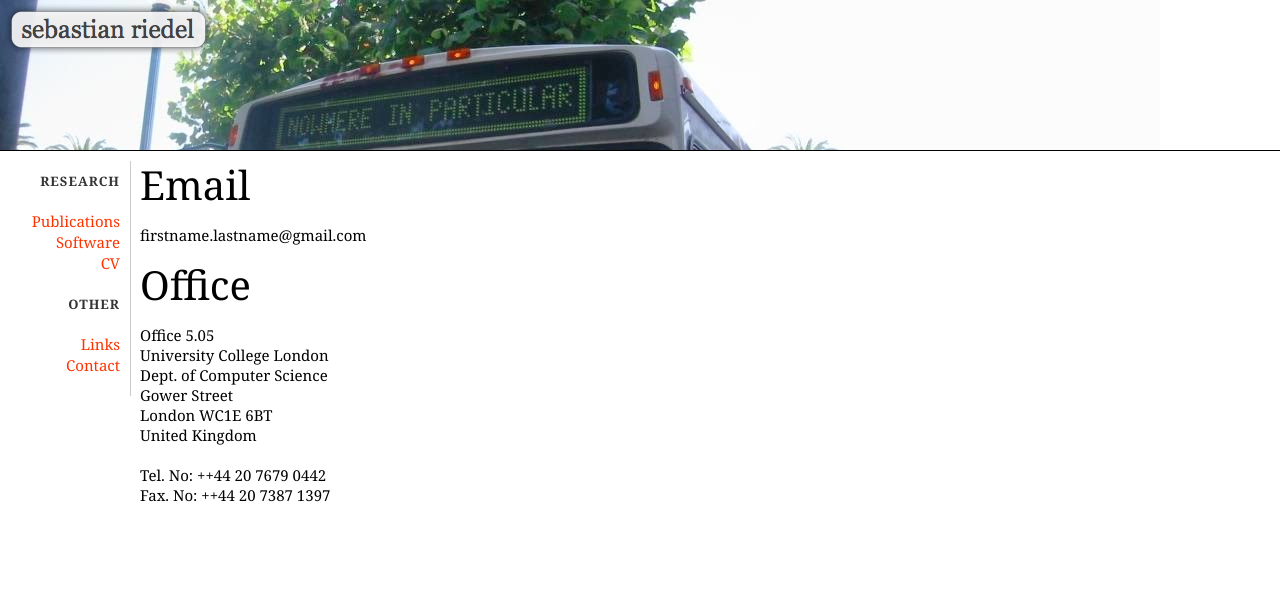
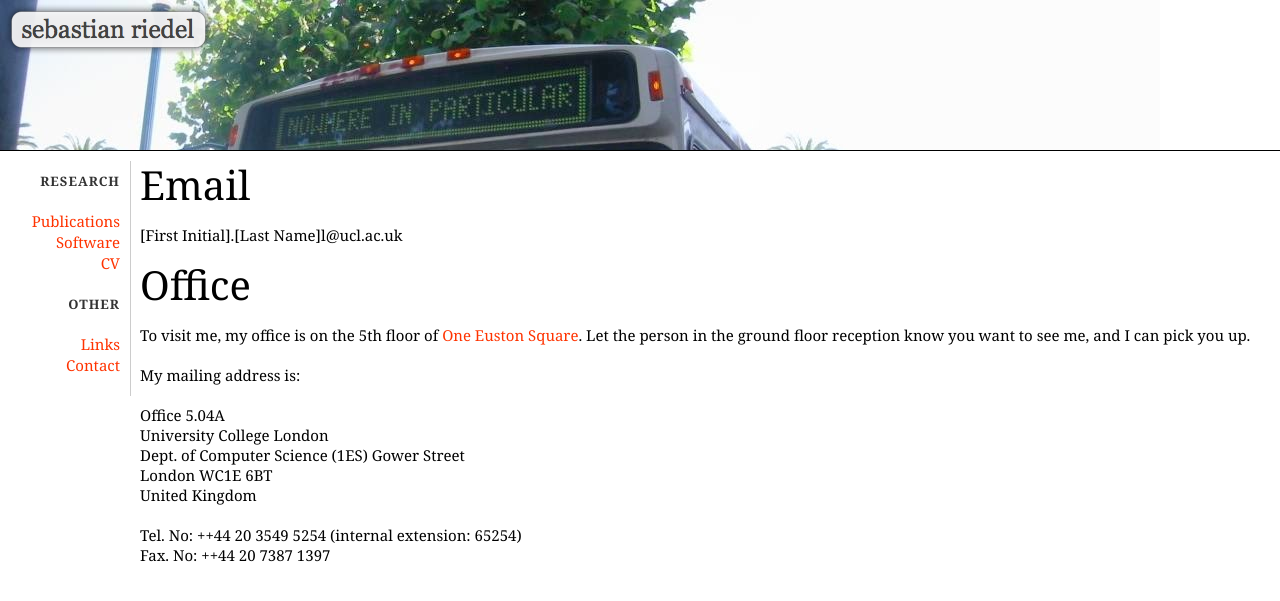
Before and after one commit to riedelcastro/riedelcastro.github.com, a Jekyll site: the page built from contact.markdown, in a window 1280 px wide. Shown: the top 601 px of the page. Built offline with Jekyll 4.4.1, drawn with Linux system fonts in a browser that asks for light colours; Markdown is read by kramdown in place of the engine named in the settings.

Commit message:
Update contact.markdown

```diff
--- a/contact.markdown
+++ b/contact.markdown
@@ -5,16 +5,20 @@ title: Sebastian Riedel
 
 Email
 =======
-firstname.lastname@gmail.com
+[First Initial].[Last Name]l@ucl.ac.uk
 
 Office
 =======
-Office 5.05
+To visit me, my office is on the 5th floor of [One Euston Square](https://maps.google.co.uk/maps?q=40+melton+street+london&hl=en&sll=51.527182,-0.131321&sspn=0.00556,0.0131&gl=uk&hnear=40+Melton+St,+London+Borough+of+Camden,+London,+United+Kingdom&t=m&z=16). Let the person in the ground floor reception know you want to see me, and I can pick you up.
+
+My mailing address is:
+
+Office 5.04A
 University College London
-Dept. of Computer Science
+Dept. of Computer Science (1ES)
 Gower Street
 London WC1E 6BT
 United Kingdom
 
-Tel. No: ++44 20 7679 0442
+Tel. No: ++44 20 3549 5254 (internal extension: 65254) <br>
 Fax. No: ++44 20 7387 1397
```
